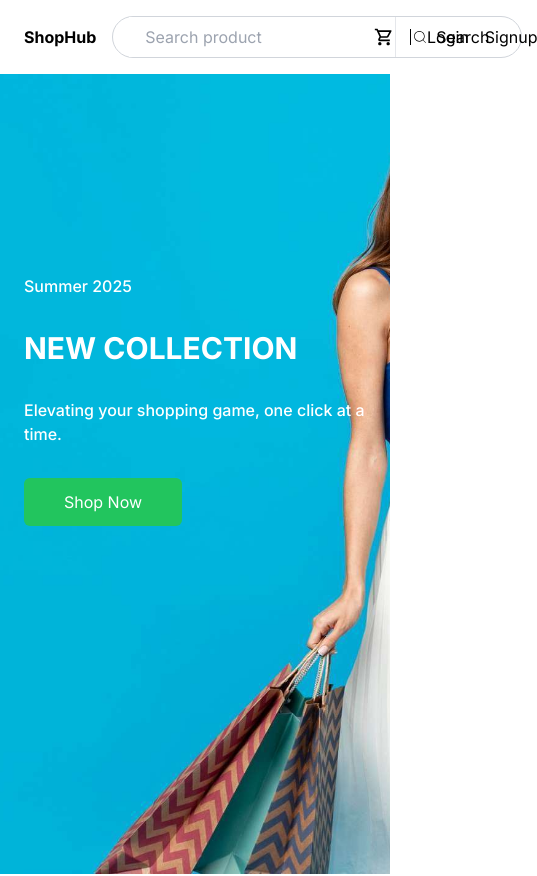
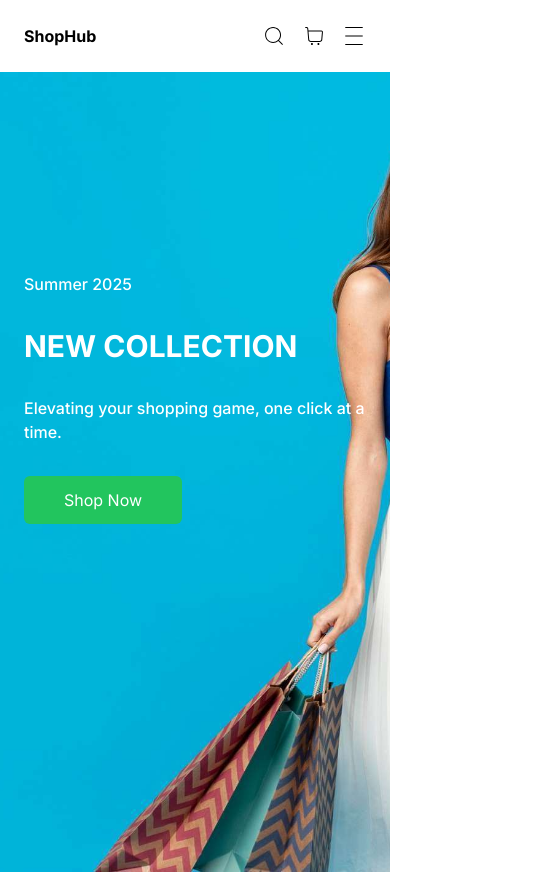
Before and after one commit to apsarabishwokarma/ecommerce-shophub, a Next.js app: page / in a window 390 px wide. Shown: the top 876 px of the page, 537 px wide, since content can reach past the window. Built offline with nearby package versions, Linux system fonts and the light colour scheme; no server answers.

Commit message:
responsive header

```diff
--- a/src/components/header/index.tsx
+++ b/src/components/header/index.tsx
@@ -1,12 +1,23 @@
 import { MdOutlineShoppingCart } from "react-icons/md";
 
+import { CiMenuBurger, CiSearch, CiShoppingCart } from "react-icons/ci";
 import Collections from "./collections";
 import SearchBar from "./search-bar";
 
 export default function Header() {
   return (
     <header className="bg-white">
-      <div className="container mx-auto px-6 flex text-black justify-between items-center gap-2 py-4">
+      <div className=" container mx-auto px-6 sm:hidden flex justify-between items-center py-6">
+        <div className="flex items-center gap-4 w-full justify-between">
+          <h2 className="font-bold">ShopHub</h2>
+          <div className="flex  gap-4 items-center">
+            <CiSearch size={24} />
+            <CiShoppingCart size={24} />
+            <CiMenuBurger size={24} />
+          </div>
+        </div>
+      </div>
+      <div className="container mx-auto px-6 sm:flex hidden text-black justify-between items-center gap-2 py-4">
         <div className="flex items-center gap-4 w-full">
           <h2 className="font-bold">ShopHub</h2>
           <Collections />
```
